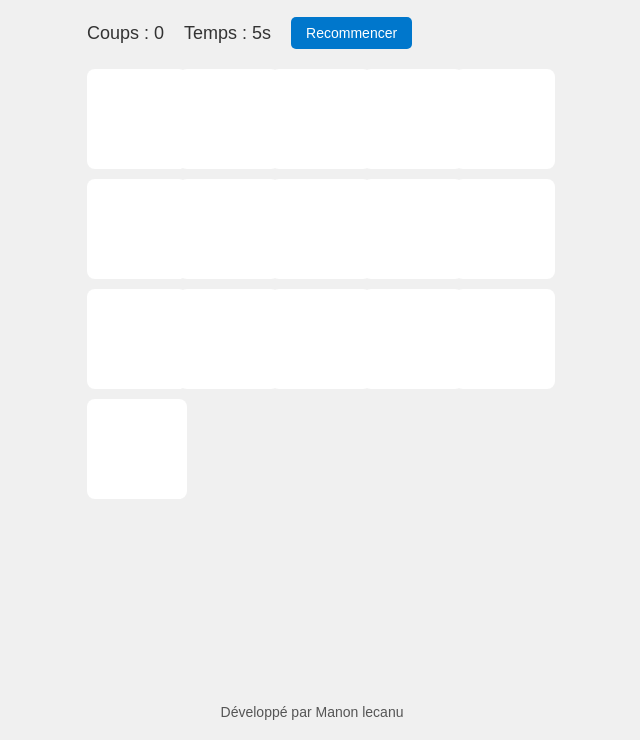
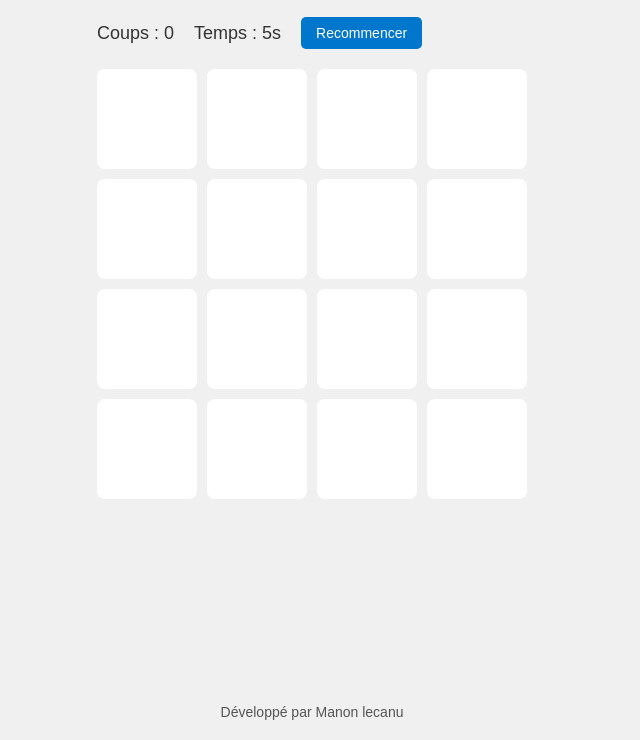
Before and after one commit to ManonLecanu/mini-jeu, a plain HTML site: page index.html in a window 1280 px wide. Shown: the part 60-800 px from the top of the page, without its empty margins (328-968 px from the left). Drawn offline with Linux system fonts and the light colour scheme.

Commit message:
Modifications locales dans styles.css

```diff
--- a/style.css
+++ b/style.css
@@ -52,16 +52,12 @@ header h1 {
 /* 5. Plateau de jeu */
 #game-board {
   display: grid;
-  grid-template-columns: repeat(auto-fit, minmax(80px, 1fr));
-  gap: 10px;
-  width: 100%;
-  max-width: 450px; /* pour éviter que ça s'étale trop sur grand écran */
+  grid-template-columns: repeat(4, 100px);
+  grid-gap: 10px;
 }
 
 /* 6. Cartes */
 .card {
-  aspect-ratio: 1 / 1; /* garde les cartes carrées */
-  font-size: clamp(20px, 8vw, 40px); /* texte adaptatif */
   width: 100px;
   height: 100px;
   background-color: white;
@@ -71,6 +67,7 @@ header h1 {
   display: flex;
   align-items: center;
   justify-content: center;
+  font-size: 40px;
   user-select: none;
   transition: transform 0.3s;
 }
```
Also changed, not shown: images/screenshot-mini-jeu.png (added).
